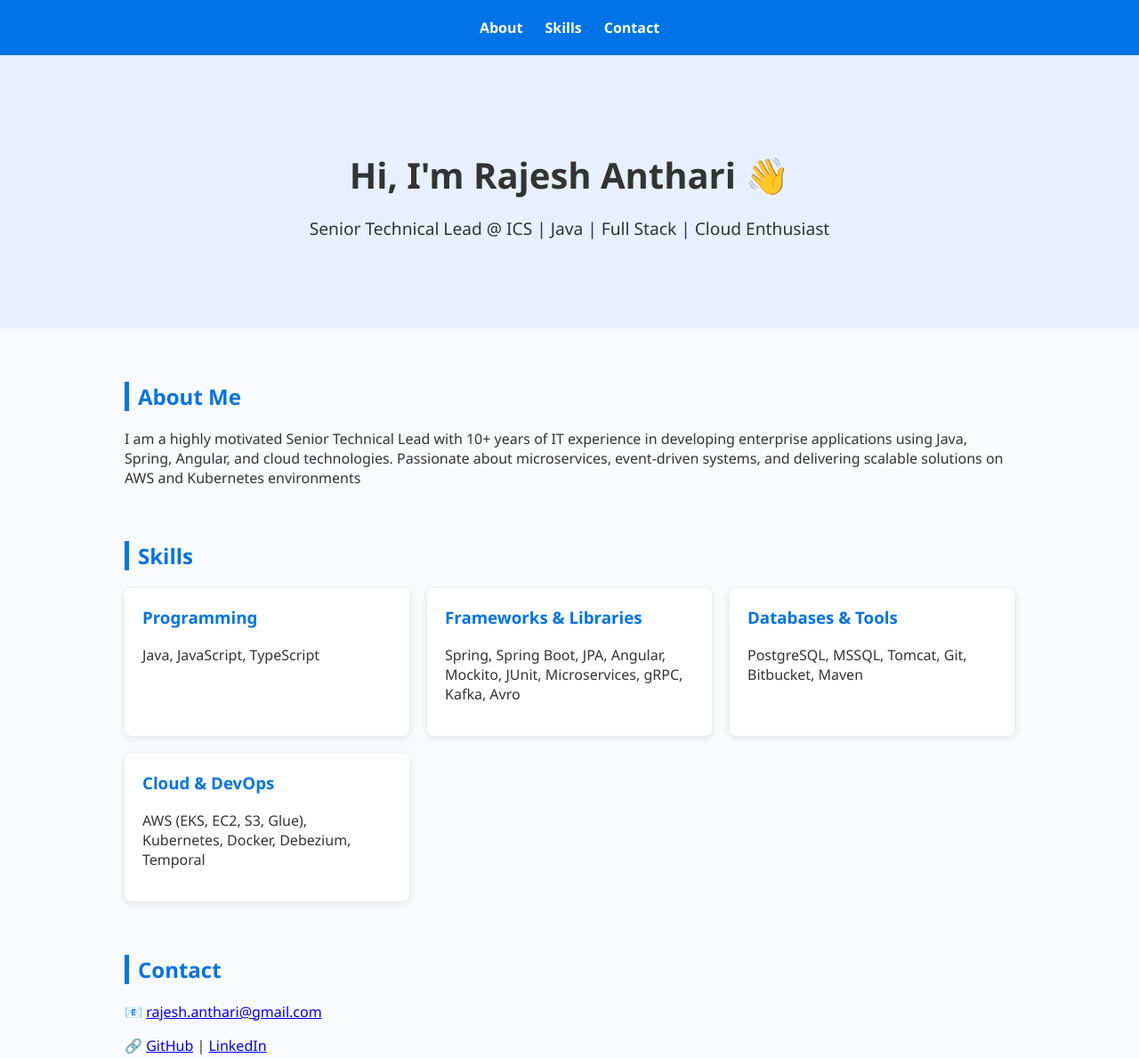
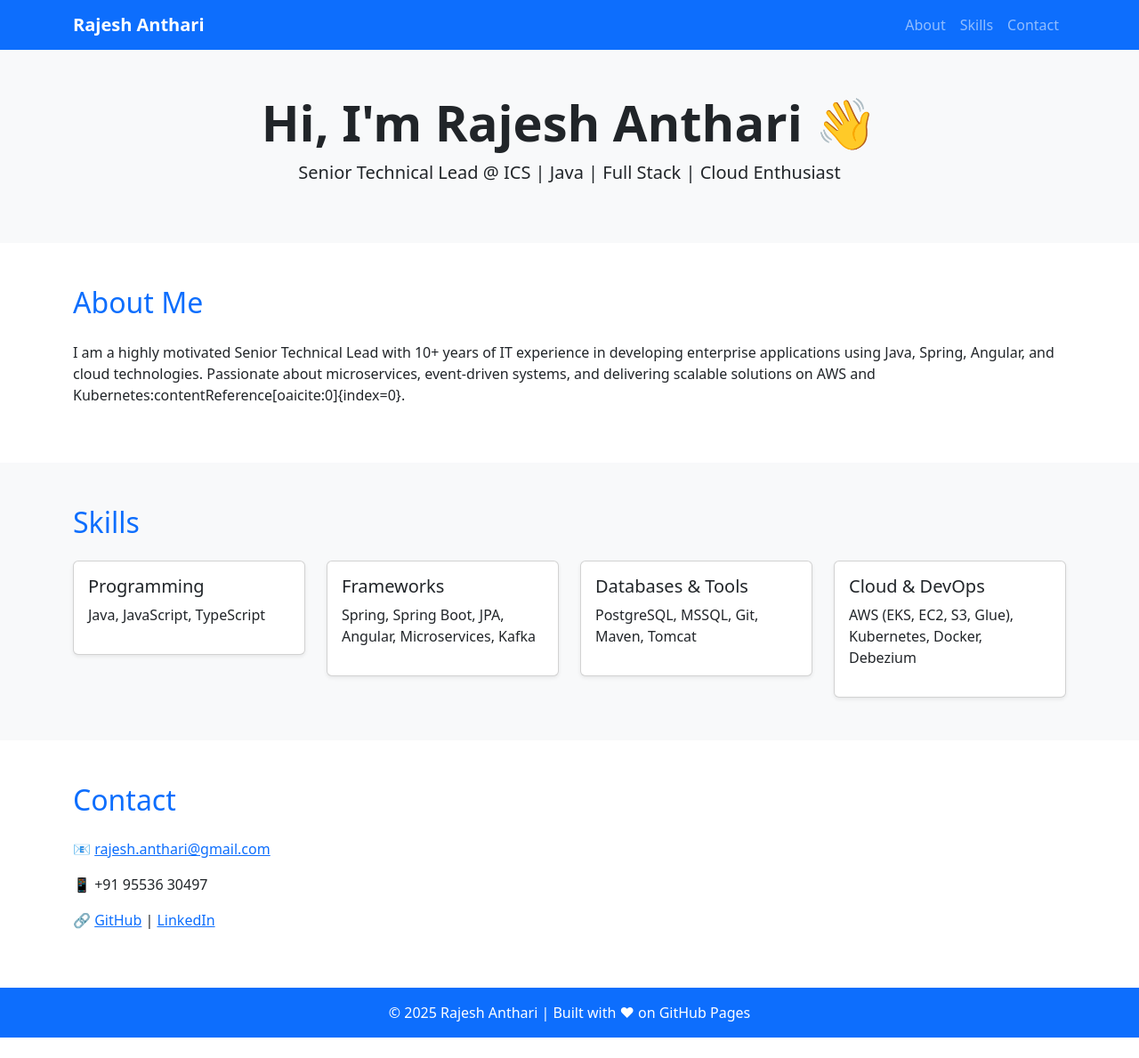
Before and after one commit to RajAnthari/anthari.github.io, a plain HTML site: page index.html in a window 1280 px wide. Shown: the top 1189 px of the page at 89% size. After the commit the page ends 1166 px from the top, so only its background shows below. Drawn offline with nearby package versions, Linux system fonts and the light colour scheme.

Commit message:
Update index.html with css
Signed-off-by: Rajesh Anthari <142836911+anthari@users.noreply.github.com>

```diff
--- a/index.html
+++ b/index.html
@@ -4,82 +4,98 @@
   <meta charset="UTF-8">
   <meta name="viewport" content="width=device-width, initial-scale=1.0">
   <title>Rajesh Anthari - Portfolio</title>
-  <style>
-    body { font-family: 'Segoe UI', Arial, sans-serif; margin:0; padding:0; background:#f9fafc; color:#333; }
-    header { background:#0073e6; color:white; padding:20px 0; position:sticky; top:0; z-index:100; }
-    header nav { display:flex; justify-content:center; gap:25px; }
-    header nav a { color:white; font-weight:600; text-decoration:none; }
-    header nav a:hover { text-decoration:underline; }
-    .hero { text-align:center; padding:80px 20px; background:#e6f0ff; }
-    .hero h1 { font-size:2.5rem; margin-bottom:10px; }
-    .hero p { font-size:1.2rem; }
-    section { max-width:1000px; margin:60px auto; padding:0 20px; }
-    h2 { border-left:5px solid #0073e6; padding-left:10px; margin-bottom:20px; color:#0073e6; }
-    ul { list-style:none; padding:0; }
-    li { margin-bottom:8px; }
-    .skills, .experience, .projects { display:grid; grid-template-columns:repeat(auto-fit, minmax(280px, 1fr)); gap:20px; }
-    .card { background:white; border-radius:8px; padding:20px; box-shadow:0 2px 8px rgba(0,0,0,0.1); }
-    .card h3 { margin-top:0; color:#0073e6; }
-    footer { text-align:center; padding:20px; background:#f1f1f1; font-size:14px; margin-top:50px; }
-  </style>
+  <!-- Bootstrap CSS -->
+  <link href="https://cdn.jsdelivr.net/npm/bootstrap@5.3.2/dist/css/bootstrap.min.css" rel="stylesheet">
 </head>
 <body>
 
-<header>
-  <nav>
-    <a href="#about">About</a>
-    <a href="#skills">Skills</a>
-    <a href="#contact">Contact</a>
+<!-- Navbar -->
+<nav class="navbar navbar-expand-lg navbar-dark bg-primary sticky-top">
+  <div class="container">
+    <a class="navbar-brand fw-bold" href="#">Rajesh Anthari</a>
+    <button class="navbar-toggler" type="button" data-bs-toggle="collapse" data-bs-target="#navbarNav">
+      <span class="navbar-toggler-icon"></span>
+    </button>
+    <div class="collapse navbar-collapse" id="navbarNav">
+      <ul class="navbar-nav ms-auto">
+        <li class="nav-item"><a class="nav-link" href="#about">About</a></li>
+        <li class="nav-item"><a class="nav-link" href="#skills">Skills</a></li>
+        <li class="nav-item"><a class="nav-link" href="#contact">Contact</a></li>
+      </ul>
+    </div>
+  </div>
 </nav>
-</header>
 
-<div class="hero">
-  <h1>Hi, I'm Rajesh Anthari 👋</h1>
-  <p>Senior Technical Lead @ ICS | Java | Full Stack | Cloud Enthusiast</p>
+<!-- Hero -->
+<section class="text-center bg-light py-5">
+  <div class="container">
+    <h1 class="display-4 fw-bold">Hi, I'm Rajesh Anthari 👋</h1>
+    <p class="lead">Senior Technical Lead @ ICS | Java | Full Stack | Cloud Enthusiast</p>
   </div>
+</section>
 
-<section id="about">
-  <h2>About Me</h2>
+<!-- About -->
+<section id="about" class="container py-5">
+  <h2 class="mb-4 text-primary">About Me</h2>
   <p>
-    I am a highly motivated Senior Technical Lead with 10+ years of IT experience in
-    developing enterprise applications using Java, Spring, Angular, and cloud technologies.
-    Passionate about microservices, event-driven systems, and delivering scalable solutions
-    on AWS and Kubernetes environments
+    I am a highly motivated Senior Technical Lead with 10+ years of IT experience
+    in developing enterprise applications using Java, Spring, Angular, and cloud
+    technologies. Passionate about microservices, event-driven systems, and
+    delivering scalable solutions on AWS and Kubernetes:contentReference[oaicite:0]{index=0}.
   </p>
 </section>
 
-<section id="skills">
-  <h2>Skills</h2>
-  <div class="skills">
-    <div class="card">
-      <h3>Programming</h3>
+<!-- Skills -->
+<section id="skills" class="bg-light py-5">
+  <div class="container">
+    <h2 class="mb-4 text-primary">Skills</h2>
+    <div class="row g-4">
+      <div class="col-md-3">
+        <div class="card shadow-sm p-3">
+          <h5>Programming</h5>
           <p>Java, JavaScript, TypeScript</p>
         </div>
-    <div class="card">
-      <h3>Frameworks & Libraries</h3>
-      <p>Spring, Spring Boot, JPA, Angular, Mockito, JUnit, Microservices, gRPC, Kafka, Avro</p>
       </div>
-    <div class="card">
-      <h3>Databases & Tools</h3>
-      <p>PostgreSQL, MSSQL, Tomcat, Git, Bitbucket, Maven</p>
+      <div class="col-md-3">
+        <div class="card shadow-sm p-3">
+          <h5>Frameworks</h5>
+          <p>Spring, Spring Boot, JPA, Angular, Microservices, Kafka</p>
         </div>
-    <div class="card">
-      <h3>Cloud & DevOps</h3>
-      <p>AWS (EKS, EC2, S3, Glue), Kubernetes, Docker, Debezium, Temporal</p>
+      </div>
+      <div class="col-md-3">
+        <div class="card shadow-sm p-3">
+          <h5>Databases & Tools</h5>
+          <p>PostgreSQL, MSSQL, Git, Maven, Tomcat</p>
+        </div>
+      </div>
+      <div class="col-md-3">
+        <div class="card shadow-sm p-3">
+          <h5>Cloud & DevOps</h5>
+          <p>AWS (EKS, EC2, S3, Glue), Kubernetes, Docker, Debezium</p>
+        </div>
+      </div>
     </div>
   </div>
 </section>
 
-<section id="contact">
-  <h2>Contact</h2>
+
+<!-- Contact -->
+<section id="contact" class="container py-5">
+  <h2 class="mb-4 text-primary">Contact</h2>
   <p>📧 <a href="mailto:rajesh.anthari@gmail.com">rajesh.anthari@gmail.com</a></p>
-  <p>🔗 <a href="https://github.com/anthari" target="_blank">GitHub</a> |
-         <a href="https://www.linkedin.com/in/rajanthari/" target="_blank">LinkedIn</a></p>
+  <p>📱 +91 95536 30497</p>
+  <p>🔗
+    <a href="https://github.com/YOUR_GITHUB_USERNAME" target="_blank">GitHub</a> |
+    <a href="https://linkedin.com/in/YOUR_LINKEDIN" target="_blank">LinkedIn</a>
+  </p>
 </section>
 
-<footer>
+<!-- Footer -->
+<footer class="bg-primary text-white text-center py-3">
   © 2025 Rajesh Anthari | Built with ❤ on GitHub Pages
 </footer>
 
+<!-- Bootstrap JS -->
+<script src="https://cdn.jsdelivr.net/npm/bootstrap@5.3.2/dist/js/bootstrap.bundle.min.js"></script>
 </body>
 </html>
```
Lines whose indentation alone changed are shown as unchanged.
